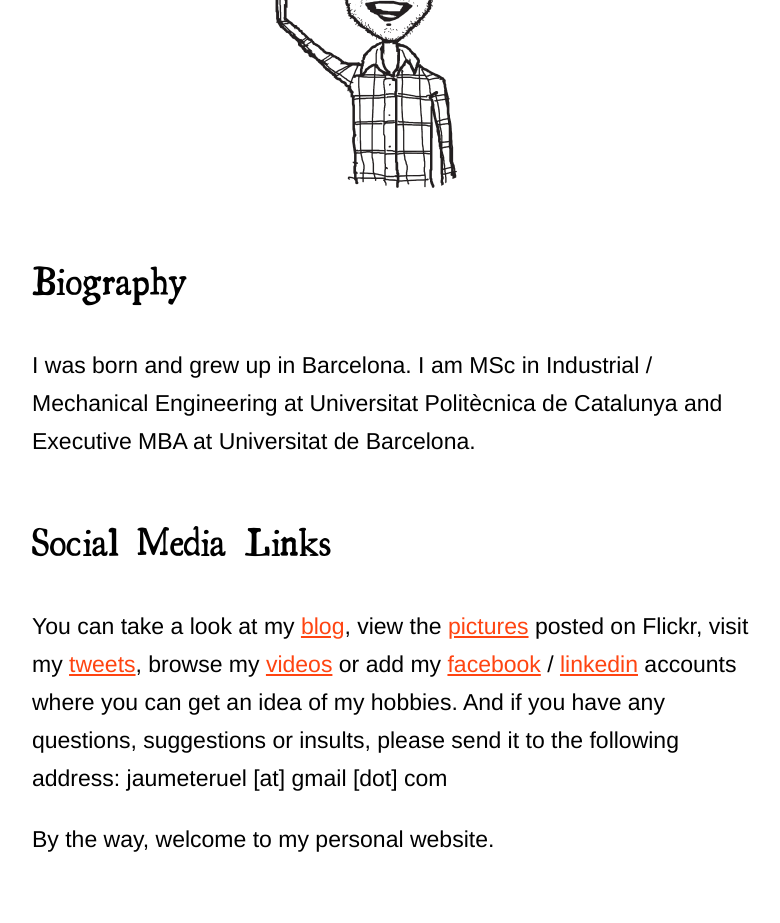
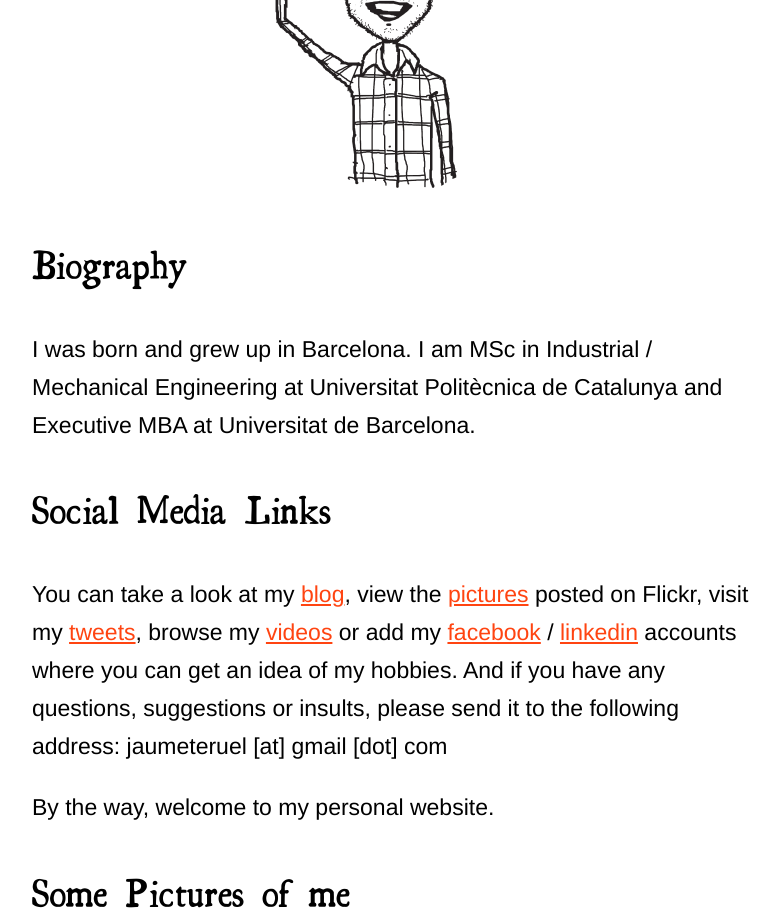
Before and after one commit to joanteruel/jaumeteruel, a Jekyll site: the page built from index.md, in a window 1280 px wide. Shown: the part 305-1228 px from the top of the page, without its empty margins (248-1028 px from the left). Built offline with Jekyll 4.4.1, drawn with Linux system fonts in a browser that asks for light colours; some web fonts are replaced; Markdown is read by kramdown in place of the engine named in the settings; a style sheet for code colours, icons or effects is not loaded.

Commit message:
Update style.css

```diff
--- a/css/style.css
+++ b/css/style.css
@@ -78,7 +78,7 @@ h1 {
 h2 {
 	font-family: "Franklin ITC Pro Bold", "Essays 1743";
 	font-size: 170%;
-	padding-top:1em;
+	padding-top:0.6em;
 	padding-bottom:1.2em;
 	}
 
```
